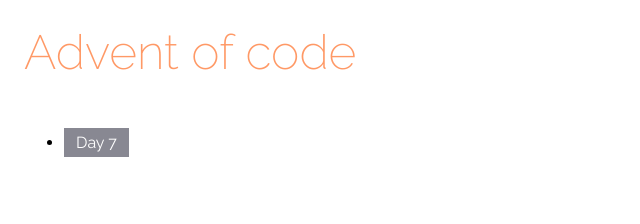
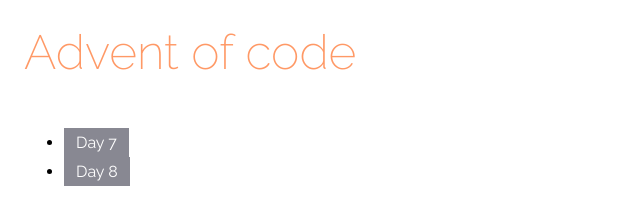
Before and after one commit to kustolovic/adventofcode, a website: page public_html/index.html in a window 1280 px wide. Shown: the whole page, without its empty margins (0-640 px from the left). Drawn offline with Linux system fonts and the light colour scheme.

Commit message:
Add link to general index

```diff
--- a/public_html/index.html
+++ b/public_html/index.html
@@ -13,6 +13,9 @@
       <li>
         <a href="day7/index.html">Day 7</a>
       </li>
+      <li>
+        <a href="day8/index.html">Day 8</a>
+      </li>
     </ul>
   </body>
 </html>
```
